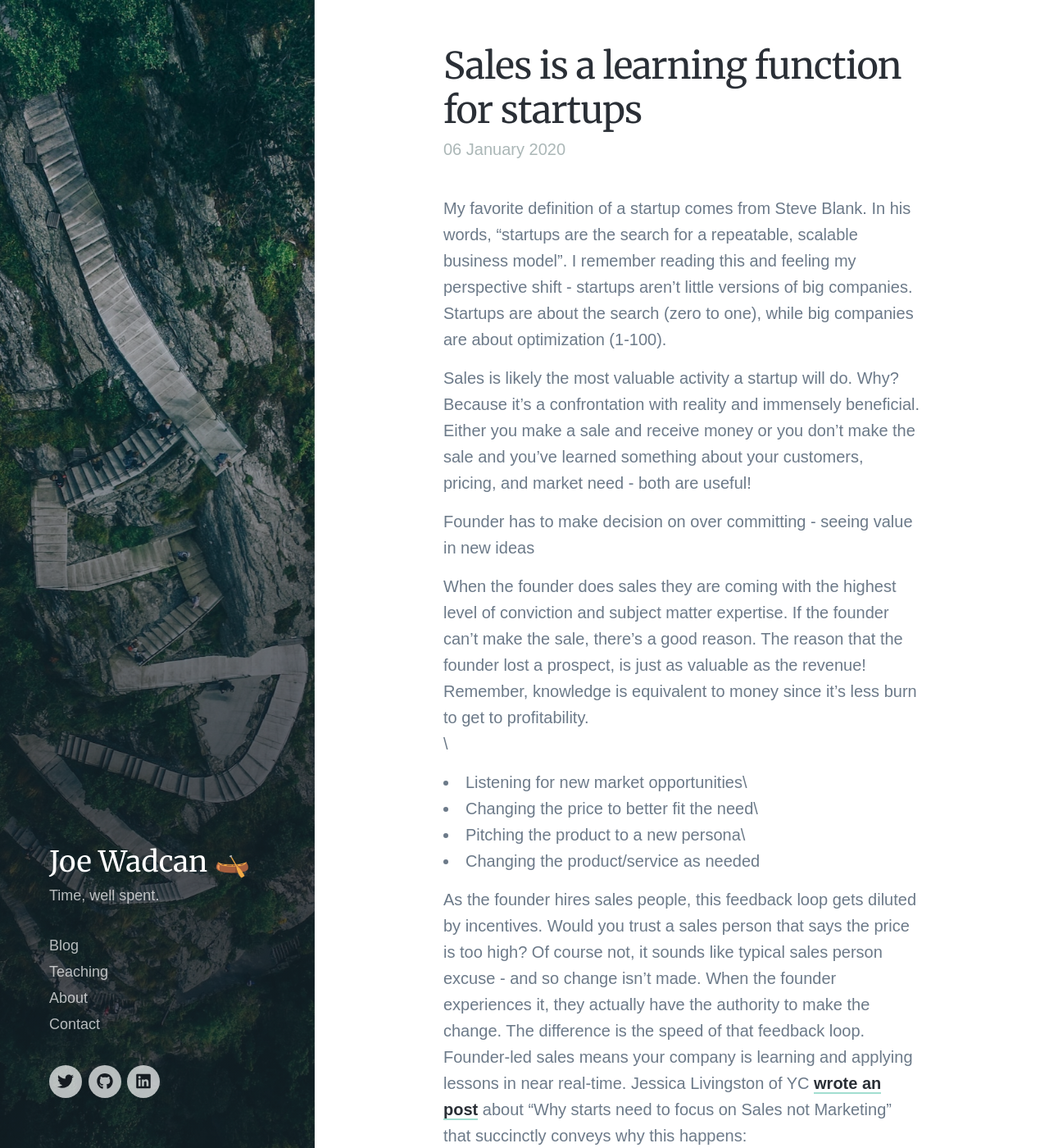
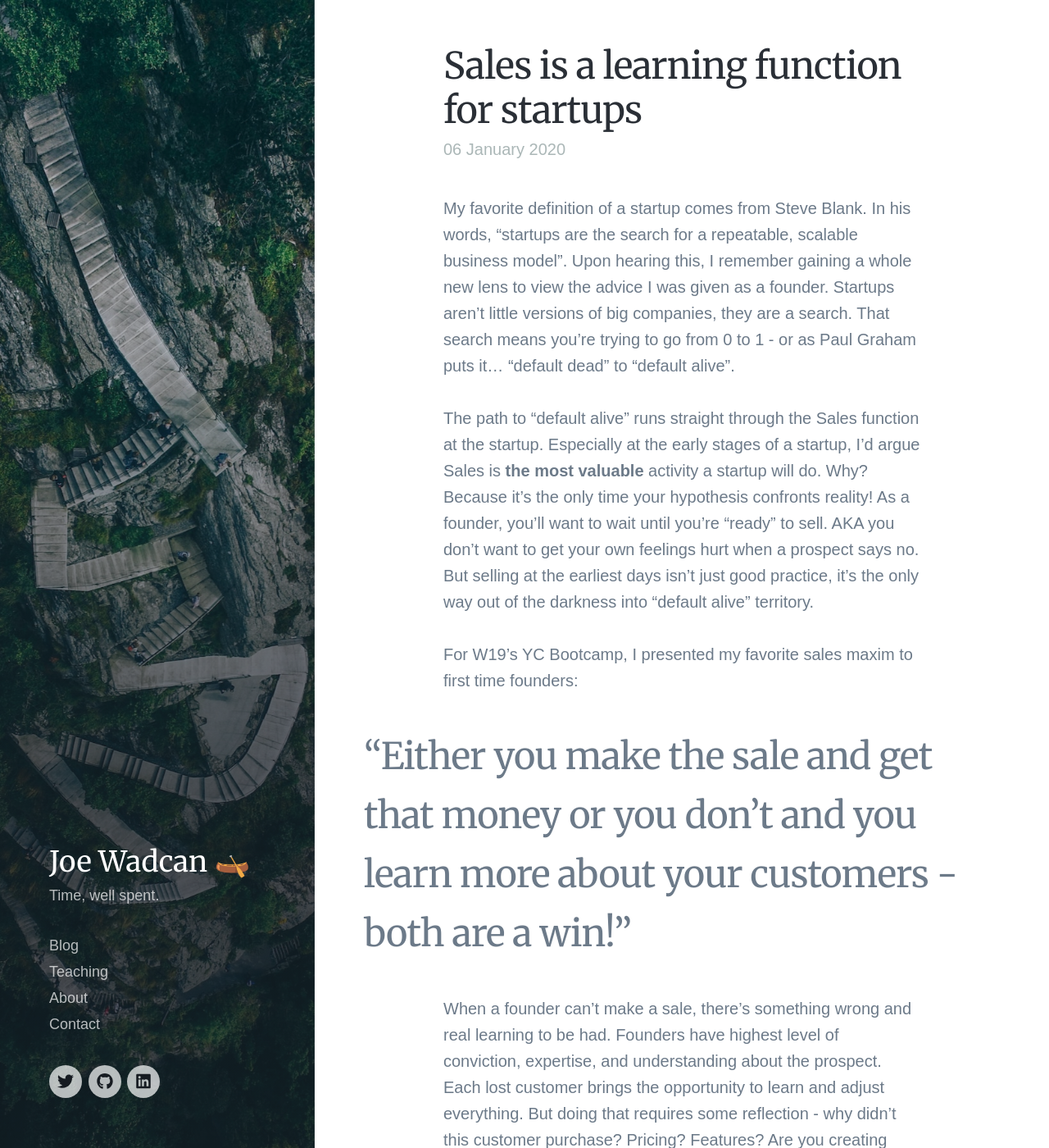
Before and after one commit to joewadcan/joewadcan.github.io, a Jekyll site: the page built from _posts/blog/2020-01-06-sales-is-a-learning-function-for-startups.md, in a window 1280 px wide and 1400 px high. Shown: the whole window at 82% size. Built offline with Jekyll 4.4.1, drawn with Linux system fonts in a browser that asks for light colours; nearby versions of some CDN libraries; some web fonts are replaced; some of the changed text lies outside the part shown.

Commit message:
Update Blog “2020-01-06-sales-is-a-learning-function-for-startups”

```diff
--- a/_posts/blog/2020-01-06-sales-is-a-learning-function-for-startups.md
+++ b/_posts/blog/2020-01-06-sales-is-a-learning-function-for-startups.md
@@ -2,29 +2,23 @@
 title: Sales is a learning function for startups
 date: 2020-01-06T15:37:43.371Z
 featured_image: /images/uploads/geran-de-klerk-uykdjeynwsm-unsplash.jpg
-excerpt: >-
-  Sales is the feedback loop startups use to find their way to product/market
-  fit.
+excerpt: Sales is the feedback loop startups use to find their way to
+  product/market fit.
 ---
-My favorite definition of a startup comes from Steve Blank. In his words, "startups are the search for a repeatable, scalable business model". I remember reading this and feeling my perspective shift - startups aren't little versions of big companies. Startups are about the search (zero to one), while big companies are about optimization (1-100).
+My favorite definition of a startup comes from Steve Blank. In his words, "startups are the search for a repeatable, scalable business model". Upon hearing this, I remember gaining a whole new lens to view the advice I was given as a founder. Startups aren't little versions of big companies, they are a search. That search means you're trying to go from 0 to 1 - or as Paul Graham puts it... "default dead" to "default alive".  \
+\
+The path to "default alive" runs straight through the Sales function at the startup. Especially at the early stages of a startup, I'd argue Sales is **the most valuable** activity a startup will do. Why? Because it's the only time your hypothesis confronts reality! As a founder, you'll want to wait until you're "ready" to sell. AKA you don't want to get your own feelings hurt when a prospect says no. But selling at the earliest days isn't just good practice, it's the only way out of the darkness into "default alive" territory.  \
+\
+For W19's YC Bootcamp, I presented my favorite sales maxim to first time founders:
 
-Sales is likely the most valuable activity a startup will do. Why? Because it's a confrontation with reality and immensely beneficial. Either you make a sale and receive money or you don't make the sale and you've learned something about your customers, pricing, and market need - both are useful!
+> "Either you make the sale and get that money or you don't and you learn more about your customers - both are a win!"
 
-Founder has to make decision on over committing - seeing value in new ideas
-
-When the founder does sales they are coming with the highest level of conviction and subject matter expertise. If the founder can't make the sale, there's a good reason. The reason that the founder lost a prospect, is just as valuable as the revenue! Remember,  knowledge is equivalent to money since it's less burn to get to profitability. \
+When a founder can't make a sale, there's something wrong and real learning to be had. Founders have highest level of conviction, expertise, and understanding about the prospect. Each lost customer brings the opportunity to learn and adjust everything. But doing that requires some reflection - why didn't this customer purchase? Pricing? Features? Are you creating enough value? Most founders dismiss each lost sale by telling themselves "well they're just not our target demographic". Perhaps that's true... but then it's on you to update your target prospect and see if you're right (by closing a sale). \
 \
-- Listening for new market opportunities\
-- Changing the price to better fit the need\
-- Pitching the product to a new persona\
-- Changing the product/service as needed
-
-As the founder hires sales people, this feedback loop gets diluted by incentives. Would you trust a sales person that says the price is too high? Of course not, it sounds like typical sales person excuse - and so change isn't made. When the founder experiences it, they actually have the authority to make the change. The difference is the speed of that feedback loop. Founder-led sales means your company is learning and applying lessons in near real-time. Jessica Livingston of YC [wrote an post](https://blogs.wsj.com/accelerators/2014/06/03/jessica-livingston-why-startups-need-to-focus-on-sales-not-marketing/) about "Why starts need to focus on Sales not Marketing" that succinctly conveys why this happens:
+The **reason** you lose a prospect, is just as valuable as the revenue you would have received! Embedded in that lost reason is the opportunity to close more deals in the future. Founders have to do this work directly, not hire away the problem with a VP of Sales. Why? Because as a founder, you're the only one with enough power to actually make a change to the product, pricing, or the target customer. Founder-led sales means your company can learn (via sales) and apply those lessons in real-time by changing. Jessica Livingston of YC [wrote an post](https://blogs.wsj.com/accelerators/2014/06/03/jessica-livingston-why-startups-need-to-focus-on-sales-not-marketing/) about "Why starts need to focus on Sales not Marketing" that succinctly conveys why this happens:
 
 > So why wouldn’t all founders start by engaging with users individually? Because it’s hard and demoralizing. Sales gives you a kind of harsh feedback that “marketing” doesn’t.
 
-Humans, especially optimist-wired founders, are loathe to hear why their startup/idea/life choice doesn't work. Founders need to maintain some of that reality distortion bubble, but also have the grounding to realize that their approach could be wrong. The most classic mistake that technical founders make is that they hire a proven VP of Sales from a large company. "They did it at X, so they can sell here" . This attempt at "hiring away" the problem of revenue is painful to watch. Big company VPs haven't had the responsibility of
-
-
+Humans, especially optimist-wired founders, are loathe to hear why their startup/idea/life choice doesn't work. The best founders maintain their reality distortion bubble to get to the future, but are also grounded enough in the present to admit when their approach is off then try something else. Like Steve Blank said, it's a "search" so when you bump into a wall change
 
 Photo credit: <https://unsplash.com/@gerandeklerk>
```
